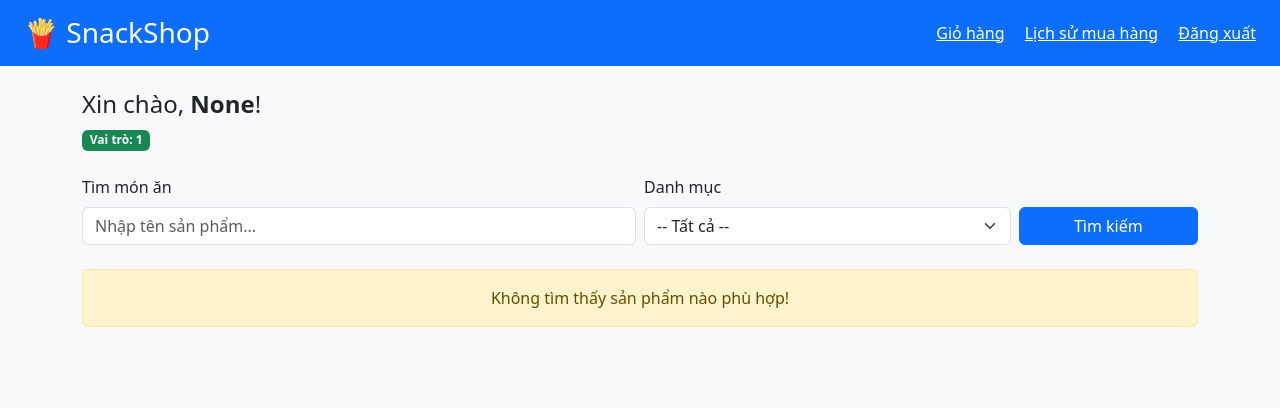
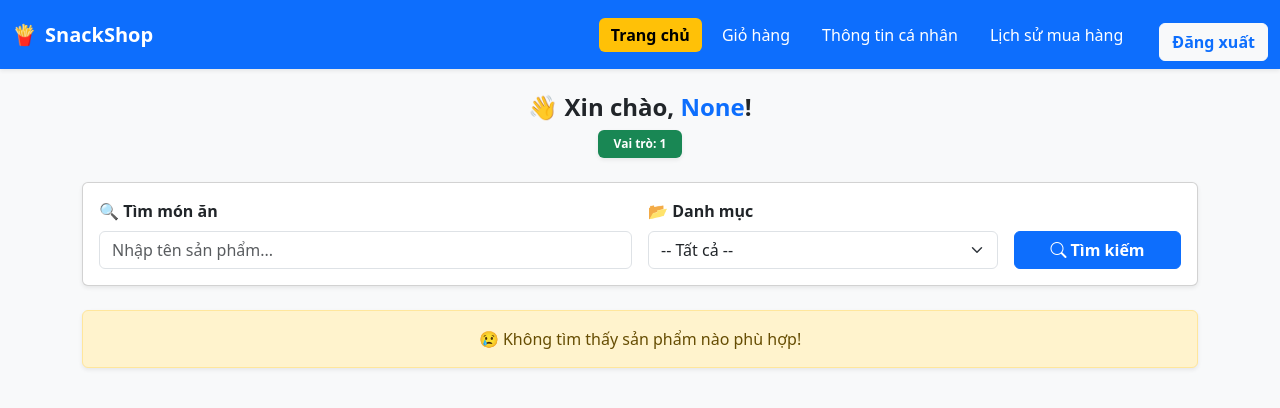
Before and after one commit to NguyenDuyDal122/storeweb, a Flask app: page / in a window 1280 px wide. Shown: the top 408 px of the page. Run offline with Flask 3, Linux system fonts and the light colour scheme; the visitor is signed in with stand-in values (Sample User, id 1); data that the repository does not hold is empty.

Commit message:
Thay doi 17/8

```diff
--- a/storeWeb/app.py
+++ b/storeWeb/app.py
@@ -1,4 +1,4 @@
-from flask import Flask, render_template, request, session
+from flask import Flask, render_template, request, session, flash, redirect, url_for
 from database import get_db_connection
 from auth import auth_bp, admin_bp
 from cart import cart_bp
@@ -107,5 +107,72 @@ def home():
         best_sellers=best_sellers  # 🆕 Truyền ra template
     )
 
+@app.route("/thong-tin-ca-nhan")
+def thong_tin_ca_nhan():
+    if "maNguoiDung" not in session:
+        return redirect(url_for("login"))  # Nếu chưa đăng nhập thì chuyển hướng đến login
+
+    conn = get_db_connection()
+    cursor = conn.cursor(dictionary=True)
+
+    cursor.execute("SELECT * FROM NguoiDung WHERE maNguoiDung = %s", (session["maNguoiDung"],))
+    user = cursor.fetchone()
+
+    cursor.close()
+    conn.close()
+
+    return render_template("thong_tin_ca_nhan.html", user=user)
+
+@app.route("/doi-mat-khau", methods=["GET", "POST"])
+def doi_mat_khau():
+    if "maNguoiDung" not in session:
+        return redirect(url_for("login"))
+
+    if request.method == "POST":
+        matKhauCu = request.form["matKhauCu"]
+        matKhauMoi = request.form["matKhauMoi"]
+        nhapLai = request.form["nhapLai"]
+
+        conn = get_db_connection()
+        cursor = conn.cursor(dictionary=True)
+
+        # Lấy mật khẩu hiện tại từ DB
+        cursor.execute("SELECT matKhau FROM NguoiDung WHERE maNguoiDung = %s", (session["maNguoiDung"],))
+        user = cursor.fetchone()
+
+        if not user:
+            flash("Người dùng không tồn tại!", "danger")
+            return redirect(url_for("doi_mat_khau"))
+
+        # So sánh mật khẩu cũ (ở đây đang để plain text, khuyên bạn nên hash bằng bcrypt)
+        if matKhauCu != user["matKhau"]:
+            flash("❌ Mật khẩu cũ không chính xác!", "danger")
+            return redirect(url_for("doi_mat_khau"))
+
+        if matKhauMoi != nhapLai:
+            flash("❌ Mật khẩu mới nhập lại không khớp!", "danger")
+            return redirect(url_for("doi_mat_khau"))
+
+        # Cập nhật mật khẩu mới
+        cursor.execute("UPDATE NguoiDung SET matKhau = %s WHERE maNguoiDung = %s",
+                       (matKhauMoi, session["maNguoiDung"]))
+        conn.commit()
+
+        cursor.close()
+        conn.close()
+
+        flash("✅ Đổi mật khẩu thành công!", "success")
+        return redirect(url_for("thong_tin_ca_nhan"))
+
+    return render_template("doi_mat_khau.html")
+
+@app.context_processor
+def inject_user():
+    return dict(
+        tenDangNhap=session.get("tenDangNhap"),
+        vaiTro=session.get("vaiTro"),
+        maNguoiDung=session.get("maNguoiDung")
+    )
+
 if __name__ == "__main__":
     app.run(debug=True)
--- a/storeWeb/database.py
+++ b/storeWeb/database.py
@@ -89,6 +89,7 @@ CREATE TABLE IF NOT EXISTS DonHang (
     maNguoiDung INT,
     tongGia DECIMAL(10,2),
     diaChiGiaoHang TEXT,
+    phuongThucThanhToan ENUM('COD','ZaloPay') DEFAULT 'COD',
     trangThai ENUM('pending','confirmed','shipped','cancelled') DEFAULT 'pending',
     ngaytao DATETIME DEFAULT CURRENT_TIMESTAMP,
     FOREIGN KEY (maNguoiDung) REFERENCES NguoiDung(maNguoiDung)
--- /dev/null
+++ b/storeWeb/templates/base.html
@@ -0,0 +1,24 @@
+<!DOCTYPE html>
+<html lang="vi">
+<head>
+    <meta charset="UTF-8">
+    <title>{% block title %}SnackShop{% endblock %}</title>
+    <link rel="stylesheet" href="https://cdn.jsdelivr.net/npm/bootstrap@5.3.0/dist/css/bootstrap.min.css">
+    <link rel="stylesheet" href="https://cdn.jsdelivr.net/npm/bootstrap-icons@1.10.5/font/bootstrap-icons.css">
+
+    {% block extra_css %}{% endblock %}
+</head>
+<body class="bg-light">
+
+    {% include "header.html" %}
+
+    <main class="container mt-4">
+        {% block content %}{% endblock %}
+    </main>
+
+    <!-- Bootstrap JS -->
+    <script src="https://cdn.jsdelivr.net/npm/bootstrap@5.3.0/dist/js/bootstrap.bundle.min.js"></script>
+
+    {% block extra_js %}{% endblock %}
+</body>
+</html>
--- /dev/null
+++ b/storeWeb/templates/header.html
@@ -0,0 +1,73 @@
+<header>
+    <nav class="navbar navbar-expand-lg navbar-dark bg-primary shadow-sm">
+        <div class="container-fluid">
+            <!-- Logo -->
+            <a class="navbar-brand fw-bold d-flex align-items-center" href="/">
+                🍟 <span class="ms-2">SnackShop</span>
+            </a>
+
+            <!-- Toggle button cho mobile -->
+            <button class="navbar-toggler" type="button" data-bs-toggle="collapse" data-bs-target="#mainNavbar"
+                    aria-controls="mainNavbar" aria-expanded="false" aria-label="Toggle navigation">
+                <span class="navbar-toggler-icon"></span>
+            </button>
+
+            <!-- Menu -->
+            <div class="collapse navbar-collapse" id="mainNavbar">
+                <ul class="navbar-nav ms-auto mb-2 mb-lg-0">
+                    {% if tenDangNhap %}
+                    <li class="nav-item">
+                        <a class="nav-link-custom {% if request.path=='/' %}active{% endif %}" href="/">Trang chủ</a>
+                    </li>
+                    <li class="nav-item">
+                        <a class="nav-link-custom {% if request.path=='/giohang' %}active{% endif %}" href="/giohang">Giỏ
+                            hàng</a>
+                    </li>
+                    <li class="nav-item">
+                        <a class="nav-link-custom {% if request.path=='/thong-tin-ca-nhan' %}active{% endif %}"
+                           href="/thong-tin-ca-nhan">Thông tin cá nhân</a>
+                    </li>
+                    <li class="nav-item">
+                        <a class="nav-link-custom {% if request.path=='/lich-su-don-hang' %}active{% endif %}"
+                           href="/lich-su-don-hang">Lịch sử mua hàng</a>
+                    </li>
+                    <li class="nav-item">
+                        <a class="btn btn-light text-primary fw-semibold ms-lg-3" href="/logout">Đăng xuất</a>
+                    </li>
+                    {% else %}
+                    <li class="nav-item">
+                        <a class="btn btn-warning fw-semibold ms-lg-3" href="/login">Đăng nhập</a>
+                    </li>
+                    {% endif %}
+                </ul>
+            </div>
+        </div>
+    </nav>
+</header>
+
+<style>
+    .nav-link-custom {
+      color: white !important;
+      margin-right: 8px;
+      font-weight: 500;
+      padding: 6px 12px;
+      border-radius: 6px;
+      transition: 0.3s;
+      text-decoration: none;
+    }
+
+    .navbar-nav {
+      margin-top: 15px; /* Đẩy nguyên hàng nút xuống */
+  }
+
+    .nav-link-custom:hover {
+      background-color: rgba(255, 255, 255, 0.2);
+      color: #ffd700 !important; /* vàng khi hover */
+    }
+
+    .nav-link-custom.active {
+      background-color: #ffc107; /* nền vàng khi active */
+      color: #000 !important;
+      font-weight: bold;
+    }
+</style>
--- a/storeWeb/templates/home.html
+++ b/storeWeb/templates/home.html
@@ -1,43 +1,25 @@
-<!DOCTYPE html>
-<html lang="vi">
-<head>
-    <meta charset="UTF-8">
-    <title>Trang chủ</title>
-    <link rel="stylesheet" href="https://cdn.jsdelivr.net/npm/bootstrap@5.3.0/dist/css/bootstrap.min.css">
-</head>
-<body class="bg-light">
+{% extends "base.html" %}
 
-<header class="bg-primary text-white py-3 px-4 d-flex justify-content-between align-items-center">
-    <h1 class="h3 mb-0">🍟 SnackShop</h1>
-    <nav>
+{% block title %}Trang chủ{% endblock %}
+
+{% block content %}
     {% if tenDangNhap %}
-        <a href="/giohang" class="text-white me-3">Giỏ hàng</a>
-        <a href="/lich-su-don-hang" class="text-white me-3">Lịch sử mua hàng</a>
-        <a href="/logout" class="text-white">Đăng xuất</a>
-        {% else %}
-        <a href="/login" class="text-white">Đăng nhập</a>
-        {% endif %}
-    </nav>
-</header>
-
-<main class="container mt-4">
-    {% if tenDangNhap %}
-    <div class="mb-4">
-        <h4>Xin chào, <strong>{{ hoTen }}</strong>!</h4>
-        <span class="badge bg-success">Vai trò: {{ vaiTro }}</span>
+    <div class="mb-4 text-center">
+        <h4 class="fw-bold">👋 Xin chào, <span class="text-primary">{{ hoTen }}</span>!</h4>
+        <span class="badge bg-success px-3 py-2 shadow-sm">Vai trò: {{ vaiTro }}</span>
     </div>
-    {% else %}
     {% endif %}
 
     <!-- Form tìm kiếm -->
-    <form method="get" class="row g-2 align-items-end mb-4" id="searchForm">
+    <div class="card shadow-sm p-3 mb-4">
+        <form method="get" class="row g-3 align-items-end" id="searchForm">
             <div class="col-md-6">
-            <label for="keyword" class="form-label">Tìm món ăn</label>
+                <label for="keyword" class="form-label fw-semibold">🔍 Tìm món ăn</label>
                 <input type="text" name="keyword" id="keyword" class="form-control"
                        placeholder="Nhập tên sản phẩm..." value="{{ keyword }}">
             </div>
             <div class="col-md-4">
-            <label for="category_id" class="form-label">Danh mục</label>
+                <label for="category_id" class="form-label fw-semibold">📂 Danh mục</label>
                 <select name="category_id" id="category_id" class="form-select">
                     <option value="">-- Tất cả --</option>
                     {% for cat in danhMucList %}
@@ -47,50 +29,46 @@
                     {% endfor %}
                 </select>
             </div>
-        <div class="col-md-2">
-            <button type="submit" class="btn btn-primary w-100">Tìm kiếm</button>
+            <div class="col-md-2 d-grid">
+                <button type="submit" class="btn btn-primary fw-semibold">
+                    <i class="bi bi-search"></i> Tìm kiếm
+                </button>
             </div>
         </form>
+    </div>
 
-    <!-- Thêm script xử lý -->
     <script>
         document.getElementById('category_id').addEventListener('change', function () {
             const keyword = document.getElementById('keyword').value.trim();
             if (keyword === '') {
-                // Nếu chưa nhập từ khóa thì tự động submit form
                 document.getElementById('searchForm').submit();
             }
-            // Nếu đã nhập từ khóa, người dùng phải nhấn nút tìm kiếm
         });
     </script>
 
     {% if best_sellers %}
-    <div class="mb-4">
-        <h4 class="mb-3">🔥 Sản phẩm bán chạy</h4>
+    <div class="mb-5">
+        <h4 class="mb-3 fw-bold text-danger">🔥 Sản phẩm bán chạy</h4>
         <div class="row">
             {% for sp in best_sellers %}
-            <div class="col-md-2 col-6 mb-3">
-                <div class="card h-100">
-                    <img src="{{ url_for('static', filename=sp.diaChiAnh) }}" class="card-img-top"
+            <div class="col-md-2 col-6 mb-4">
+                <div class="card h-100 shadow-sm border-0 hover-scale">
+                    <img src="{{ url_for('static', filename=sp.diaChiAnh) }}" class="card-img-top rounded-top"
                          alt="{{ sp.tenSanPham }}">
-                    <div class="card-body p-2">
-                        <h6 class="card-title text-truncate">{{ sp.tenSanPham }}</h6>
+                    <div class="card-body text-center p-2">
+                        <h6 class="card-title text-truncate fw-semibold">{{ sp.tenSanPham }}</h6>
 
-                        <!-- Sao -->
+                        <!-- sao -->
+                        <div class="mb-1">
                             {% set full_stars = sp.trungBinhSao | int %}
                             {% set half_star = 1 if (sp.trungBinhSao - full_stars) >= 0.5 else 0 %}
                             {% set empty_stars = 5 - full_stars - half_star %}
-                        {% for i in range(full_stars) %}
-                        <i class="bi bi-star-fill text-warning"></i>
-                        {% endfor %}
-                        {% if half_star %}
-                        <i class="bi bi-star-half text-warning"></i>
-                        {% endif %}
-                        {% for i in range(empty_stars) %}
-                        <i class="bi bi-star text-warning"></i>
-                        {% endfor %}
+                            {% for i in range(full_stars) %}<i class="bi bi-star-fill text-warning"></i>{% endfor %}
+                            {% if half_star %}<i class="bi bi-star-half text-warning"></i>{% endif %}
+                            {% for i in range(empty_stars) %}<i class="bi bi-star text-warning"></i>{% endfor %}
+                        </div>
 
-                        <p class="text-danger fw-bold mb-1">{{ "{:,}".format(sp.gia | int) }} đ</p>
+                        <p class="text-danger fw-bold mb-2">{{ "{:,}".format(sp.gia | int) }} đ</p>
                         <a href="/product/{{ sp.maSanPham }}" class="btn btn-sm btn-outline-primary w-100">Xem</a>
                     </div>
                 </div>
@@ -100,56 +78,44 @@
     </div>
     {% endif %}
 
-    <!-- Danh sách sản phẩm -->
     {% if sanPhamList %}
     <div class="row">
-        <h4 class="mb-3">Tất cả sản phẩm</h4>
+        <h4 class="mb-3 fw-bold">🛒 Tất cả sản phẩm</h4>
         {% for sp in sanPhamList %}
-        <div class="col-md-3 mb-4">
-            <div class="card h-100">
-                <img src="{{ url_for('static', filename=sp.diaChiAnh) }}" class="card-img-top"
+        <div class="col-md-3 col-6 mb-4">
+            <div class="card h-100 shadow-sm border-0 hover-scale">
+                <img src="{{ url_for('static', filename=sp.diaChiAnh) }}" class="card-img-top rounded-top"
                      alt="{{ sp.tenSanPham }}">
                 <div class="card-body d-flex flex-column">
-                    <h5 class="card-title">{{ sp.tenSanPham }}</h5>
+                    <h5 class="card-title fw-semibold">{{ sp.tenSanPham }}</h5>
 
-                    <!-- Hiển thị trung bình sao -->
+                    <!-- đánh giá -->
                     <div class="mb-2">
                         {% set full_stars = sp.trungBinhSao | int %}
                         {% set half_star = 1 if (sp.trungBinhSao - full_stars) >= 0.5 else 0 %}
                         {% set empty_stars = 5 - full_stars - half_star %}
-
-                        {% for i in range(full_stars) %}
-                        <i class="bi bi-star-fill text-warning"></i>
-                        {% endfor %}
-                        {% if half_star %}
-                        <i class="bi bi-star-half text-warning"></i>
-                        {% endif %}
-                        {% for i in range(empty_stars) %}
-                        <i class="bi bi-star text-warning"></i>
-                        {% endfor %}
-
+                        {% for i in range(full_stars) %}<i class="bi bi-star-fill text-warning"></i>{% endfor %}
+                        {% if half_star %}<i class="bi bi-star-half text-warning"></i>{% endif %}
+                        {% for i in range(empty_stars) %}<i class="bi bi-star text-warning"></i>{% endfor %}
                         <small class="text-muted">({{ sp.trungBinhSao }}/5)</small>
                     </div>
 
-                    <p class="card-text">{{ "{:,}".format(sp.gia | int) }} đ</p>
+                    <p class="card-text text-danger fw-bold">{{ "{:,}".format(sp.gia | int) }} đ</p>
 
                     <div class="mt-auto">
-                        <a href="/product/{{ sp.maSanPham }}" class="btn btn-sm btn-outline-primary w-100 mb-2">Xem chi
-                            tiết</a>
-                        <div class="d-flex justify-content-between gap-2 product-{{ sp.maSanPham }}">
-                            <form action="/them_gio_hang" method="post"
-                                  class="flex-fill d-flex gap-2 align-items-center">
+                        <a href="/product/{{ sp.maSanPham }}" class="btn btn-sm btn-outline-primary w-100 mb-2">
+                            Xem chi tiết
+                        </a>
+                        <div class="d-flex gap-2">
+                            <form action="/them_gio_hang" method="post" class="flex-fill d-flex gap-2 align-items-center">
                                 <input type="hidden" name="product_id" value="{{ sp.maSanPham }}">
-                                <input type="number" name="quantity" class="form-control" value="1" min="1"
-                                       style="width: 80px;">
-                                <button type="submit" class="btn btn-sm btn-success w-100">🛒 Thêm</button>
+                                <input type="number" name="quantity" class="form-control form-control-sm" value="1" min="1" style="width: 70px;">
+                                <button type="submit" class="btn btn-sm btn-success w-100">🛒</button>
                             </form>
-
                             <form action="/mua_ngay" method="post" class="flex-fill d-flex gap-2 align-items-center">
                                 <input type="hidden" name="product_id" value="{{ sp.maSanPham }}">
-                                <input type="number" name="quantity" class="form-control" value="1" min="1"
-                                       style="width: 80px;">
-                                <button type="submit" class="btn btn-sm btn-danger w-100">⚡ Mua</button>
+                                <input type="number" name="quantity" class="form-control form-control-sm" value="1" min="1" style="width: 70px;">
+                                <button type="submit" class="btn btn-sm btn-danger w-100">⚡</button>
                             </form>
                         </div>
                     </div>
@@ -159,37 +125,36 @@
         {% endfor %}
     </div>
 
-    <link rel="stylesheet" href="https://cdn.jsdelivr.net/npm/bootstrap-icons@1.10.5/font/bootstrap-icons.css">
-
-    <!-- Phân trang -->
     <nav aria-label="Page navigation">
-        <ul class="pagination justify-content-center">
+        <ul class="pagination justify-content-center mt-4">
             {% if current_page > 1 %}
             <li class="page-item">
-                <a class="page-link"
-                   href="?keyword={{ keyword }}&category_id={{ category_id }}&page={{ current_page - 1 }}">Trước</a>
+                <a class="page-link" href="?keyword={{ keyword }}&category_id={{ category_id }}&page={{ current_page - 1 }}">« Trước</a>
             </li>
             {% endif %}
             {% for p in range(1, total_pages + 1) %}
             <li class="page-item {% if current_page == p %}active{% endif %}">
-                <a class="page-link" href="?keyword={{ keyword }}&category_id={{ category_id }}&page={{ p }}">{{ p
-                    }}</a>
+                <a class="page-link" href="?keyword={{ keyword }}&category_id={{ category_id }}&page={{ p }}">{{ p }}</a>
             </li>
             {% endfor %}
             {% if current_page < total_pages %}
             <li class="page-item">
-                <a class="page-link"
-                   href="?keyword={{ keyword }}&category_id={{ category_id }}&page={{ current_page + 1 }}">Tiếp</a>
+                <a class="page-link" href="?keyword={{ keyword }}&category_id={{ category_id }}&page={{ current_page + 1 }}">Tiếp »</a>
             </li>
             {% endif %}
         </ul>
     </nav>
     {% else %}
-    <div class="alert alert-warning text-center">
-        Không tìm thấy sản phẩm nào phù hợp!
-    </div>
+    <div class="alert alert-warning text-center shadow-sm">😢 Không tìm thấy sản phẩm nào phù hợp!</div>
     {% endif %}
-</main>
 
-</body>
-</html>
+    <!-- style riêng -->
+    <style>
+        .hover-scale {
+            transition: transform 0.2s ease-in-out;
+        }
+        .hover-scale:hover {
+            transform: scale(1.03);
+        }
+    </style>
+{% endblock %}
```
Also changed, not shown: storeWeb/cart.py (+19 -2 lines), storeWeb/payment.py (+59 -50 lines), storeWeb/templates/cart.html (+7 -44 lines), storeWeb/templates/checkout.html (+11 -20 lines), storeWeb/templates/doi_mat_khau.html (added, +34 -0 lines), storeWeb/templates/hoadon.html (+6 -10 lines), storeWeb/templates/lich_su_don_hang.html (+12 -50 lines), storeWeb/templates/thong_tin_ca_nhan.html (added, +21 -0 lines). Lines whose indentation alone changed are shown as unchanged.
